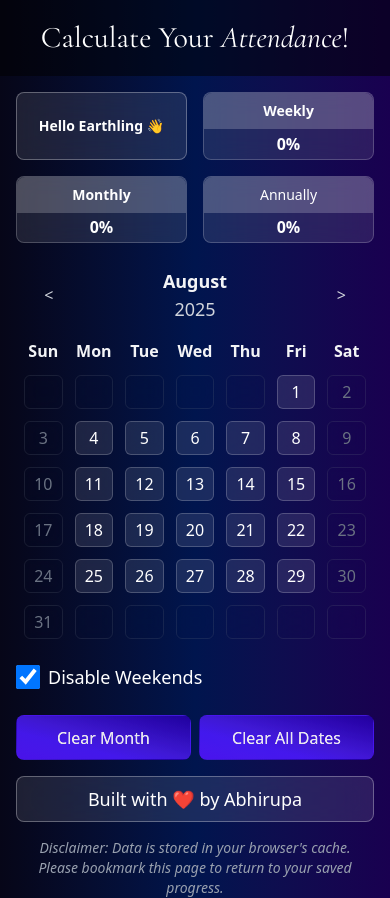
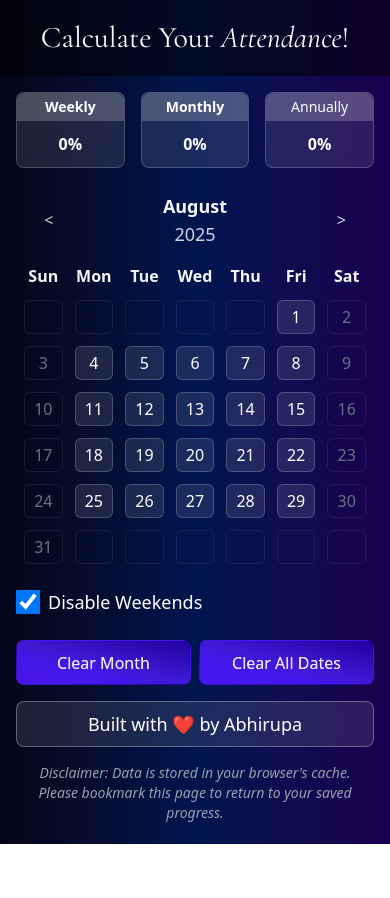
Before and after one commit to abhirupa-tech/corporate-attendance-calculator, a React (Vite) app: page / in a window 390 px wide. After the commit the page ends 844 px from the top, so only its background shows below. Built offline with nearby package versions, Linux system fonts and the light colour scheme.

Commit message:
Mobile view fixes

```diff
--- a/src/components/bentoGrid.tsx
+++ b/src/components/bentoGrid.tsx
@@ -45,39 +45,39 @@ const BentoGrid: React.FC = () => {
   return (
     <div className="w-full flex items-center justify-center">
       {/* Grid Layout */}
-      <div className="m-h-auto max-w-[1400px] w-full grid grid-cols-2 sm:grid-cols-3 md:grid-cols-6 xl:grid-cols-4 lg:grid-cols-4 gap-4 p-4 xl:mx-32 lg:mx-24 md:mx-16 sm:mx-8 items-stretch">
+      <div className="m-h-auto max-w-[1400px] w-full grid grid-cols-6 sm:grid-cols-3 md:grid-cols-6 xl:grid-cols-4 lg:grid-cols-4 gap-4 p-4 xl:mx-32 lg:mx-24 md:mx-16 sm:mx-8 items-stretch">
 
         {/* Greeting Box */}
-        <div className="h-[8vh] sm:h-auto col-span-1 text-sm md:text-md sm:col-span-3 md:col-span-6 lg:col-span-1 xl:col-span-1 rounded-lg flex items-center justify-center text-center font-semibold bg-white/10 backdrop-blur-lg border border-white/30 px-2 sm:p-6 text-md sm:text-lg sm:h-auto">
+        <div className="hidden sm:block h-auto col-span-6 text-sm md:text-md sm:col-span-3 md:col-span-6 lg:col-span-1 xl:col-span-1 rounded-lg flex items-center justify-center text-center font-semibold bg-white/10 backdrop-blur-lg border border-white/30 px-2 sm:p-6 text-md sm:text-lg sm:h-auto">
           Hello Earthling 👋
         </div>
 
         {/* Weekly Attendance */}
-        <div className="h-[8vh] sm:h-auto col-span-1 md:col-span-2 lg:col-span-1 rounded-lg flex flex-col items-center justify-center text-center font-semibold sm:h-auto relative bg-white/10 backdrop-blur-md border border-white/20">
-          <div className="top-0 left-0 w-full text-center text-sm xl:text-lg sm:text-lg text-white bg-white/20 py-2 rounded-t-lg">
+        <div className="h-[9vh] sm:h-auto col-span-2 md:col-span-2 lg:col-span-1 rounded-lg flex flex-col items-center justify-center text-center font-semibold sm:h-auto relative bg-white/10 backdrop-blur-md border border-white/20">
+          <div className="top-0 left-0 w-full text-center text-sm xl:text-lg sm:text-lg text-white bg-white/20 py-1 sm:py-2 rounded-t-lg">
             Weekly
           </div>
-          <div className="flex items-center justify-center h-full text-md md:text-xl font-bold text-white sm:p-4">
+          <div className="flex items-center justify-center h-full text-md md:text-xl font-bold text-white p-2 sm:p-4">
             {attendancePercentage.weekly}%
           </div>
         </div>
 
         {/* Monthly Attendance */}
-        <div className="h-[8vh] sm:h-auto col-span-1 md:col-span-2 lg:col-span-1 rounded-lg flex flex-col items-center justify-center text-center font-semibold sm:h-auto relative bg-white/10 backdrop-blur-md border border-white/20">
-          <div className="top-0 left-0 w-full text-center text-sm xl:text-lg text-white bg-white/20 py-2 rounded-t-lg">
+        <div className="h-[9vh] sm:h-auto col-span-2 md:col-span-2 lg:col-span-1 rounded-lg flex flex-col items-center justify-center text-center font-semibold sm:h-auto relative bg-white/10 backdrop-blur-md border border-white/20">
+          <div className="top-0 left-0 w-full text-center text-sm xl:text-lg text-white bg-white/20 py-1 sm:py-2 rounded-t-lg">
             Monthly
           </div>
-          <div className="flex items-center justify-center h-full text-md md:text-xl font-bold text-white sm:p-4">
+          <div className="flex items-center justify-center h-full text-md md:text-xl font-bold text-white p-2 sm:p-4">
             {attendancePercentage.monthly}%
           </div>
         </div>
 
         {/* Annual Attendance */}
-        <div className="h-[8vh] sm:h-auto relative md:col-span-2 lg:col-span-1 col-span-1 flex flex-col bg-white/10 backdrop-blur-md border border-white/20 rounded-lg">
-          <div className="top-0 left-0 w-full text-center text-sm xl:text-lg text-white bg-white/20 py-2 rounded-t-lg">
+        <div className="h-[9vh] sm:h-auto relative md:col-span-2 lg:col-span-1 col-span-2 flex flex-col bg-white/10 backdrop-blur-md border border-white/20 rounded-lg">
+          <div className="top-0 left-0 w-full text-center text-sm xl:text-lg text-white bg-white/20 py-1 sm:py-2 rounded-t-lg">
             Annually
           </div>
-          <div className="flex items-center justify-center h-full text-md md:text-xl  font-bold text-white sm:p-4">
+          <div className="flex items-center justify-center h-full text-md md:text-xl  font-bold text-white p-2 sm:p-4">
             {attendancePercentage.yearly}%
           </div>
         </div>
@@ -92,7 +92,7 @@ const BentoGrid: React.FC = () => {
         </div>
 
         {/* Date Picker Section */}
-        <div className="col-span-2 sm:col-span-3 sm:row-span-4 md:col-span-6 lg:col-span-2 xl:row-span-4 row-span-6">
+        <div className="col-span-6 sm:col-span-3 sm:row-span-4 md:col-span-6 lg:col-span-2 xl:row-span-4 row-span-6">
           <DatePicker />
         </div>
 
@@ -122,7 +122,7 @@ const BentoGrid: React.FC = () => {
         </div>
 
         {/* Disable Weekends + Attribution */}
-        <div className="row-span-1 col-span-2 sm:col-span-3 md:col-span-4 lg:col-span-1 flex flex-col gap-2 h-full">
+        <div className="row-span-1 col-span-6 sm:col-span-3 md:col-span-4 lg:col-span-1 flex flex-col gap-2 h-full">
           <label className="flex items-center space-x-2 cursor-pointer">
             <input
               type="checkbox"
@@ -148,7 +148,7 @@ const BentoGrid: React.FC = () => {
         </div>
 
         {/* Buttons (Mobile / Tablet) */}
-        <div className="lg:hidden row-span-1 col-span-2 flex flex-row sm:col-span-3 md:col-span-4 lg:col-span-2 md:flex-col gap-2 h-full">
+        <div className="lg:hidden row-span-1 col-span-6 flex flex-row sm:col-span-3 md:col-span-4 lg:col-span-2 md:flex-col gap-2 h-full">
           <button
             className="border border-amber-50 w-full px-4 py-3 bg-gradient-to-tr from-[#4111f0] via-[#3815b7] to-[#1d0086] brightness-125 opacity-90 rounded-2xl transition duration-300 ease-in-out hover:bg-indigo-600"
             onClick={() => dispatch(clearSelectedDays(currentMonth))}
@@ -164,7 +164,7 @@ const BentoGrid: React.FC = () => {
         </div>
 
         {/* Attribution (Mobile) */}
-        <div className="md:hidden h-full col-span-2 sm:col-span-3 rounded-lg text-lg p-2 text-center bg-white/10 backdrop-blur-xl border border-white/30 flex items-center justify-center relative cursor-pointer text-white transition-colors duration-300 hover:bg-white/30 hover:backdrop-blur-xl">
+        <div className="md:hidden h-full col-span-6 sm:col-span-3 rounded-lg text-lg p-2 text-center bg-white/10 backdrop-blur-xl border border-white/30 flex items-center justify-center relative cursor-pointer text-white transition-colors duration-300 hover:bg-white/30 hover:backdrop-blur-xl">
           Built with ❤️ by Abhirupa
         </div>
       </div>
```
